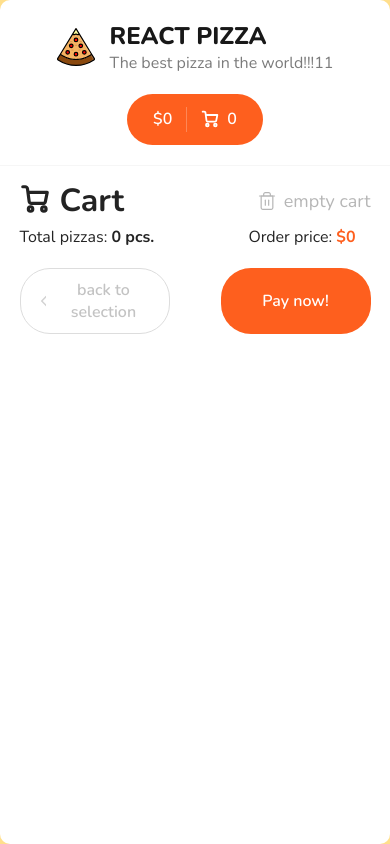
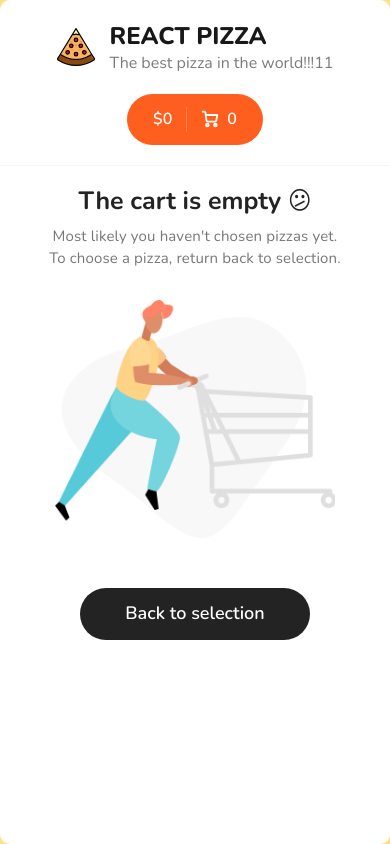
Before and after one commit to Spi-Re/commercial_pizza, a React (Create React App) app: page /cart in a window 390 px wide. Built offline with nearby package versions, Linux system fonts and the light colour scheme.

Commit message:
added empty cart

```diff
--- a/src/pages/Cart.jsx
+++ b/src/pages/Cart.jsx
@@ -3,6 +3,8 @@ import { useSelector, useDispatch } from 'react-redux';
 import { Link } from 'react-router-dom';
 import { onClearCart } from '../redux/slices/cartSlice';
 import PizzaBlockCart from '../components/PizzaBlockCart';
+
+import emptyCart from '../assets/img/empty-cart.png';
 
 function Cart() {
   const dispatch = useDispatch();
@@ -14,6 +16,22 @@ function Cart() {
 
   return (
     <div className="container container--cart">
+      {!totalPizzas ? (
+        <div className="cart cart--empty">
+          <h2>
+            The cart is empty <span>😕</span>
+          </h2>
+          <p>
+            Most likely you haven't chosen pizzas yet.
+            <br />
+            To choose a pizza, return back to selection.
+          </p>
+          <img src={emptyCart} alt="Empty cart" />
+          <Link to="/" className="button button--black">
+            <span>Back to selection</span>
+          </Link>
+        </div>
+      ) : (
         <div className="cart">
           <div className="cart__top">
             <h2 className="content__title">
@@ -126,6 +144,7 @@ function Cart() {
             </div>
           </div>
         </div>
+      )}
     </div>
   );
 }
--- a/src/scss/app.scss
+++ b/src/scss/app.scss
@@ -394,12 +394,17 @@ body {
 
   &--empty {
     margin: 0 auto;
-    width: 560px;
+    max-width: 520px;
     text-align: center;
 
     h2 {
-      font-size: 32px;
-      margin-bottom: 10px;
+      font-size: 38px;
+      margin-bottom: 20px;
+      @media (max-width: 420px) {
+        font-size: 25px;
+        font-weight: 700;
+        margin-bottom: 10px;
+      }
     }
 
     p {
@@ -407,17 +412,27 @@ body {
       line-height: 145.4%;
       letter-spacing: 0.01em;
       color: #777777;
+      @media (max-width: 420px) {
+        font-size: 15px;
+      }
     }
 
     icon {
       position: relative;
       top: 2px;
+      @media (max-width: 420px) {
+        font-size: 15px;
+      }
     }
 
     img {
       display: block;
-      width: 300px;
+      max-width: 300px;
       margin: 45px auto 60px;
+      @media (max-width: 420px) {
+        max-width: 280px;
+        margin: 30px auto 50px;
+      }
     }
 
     .button--black {
```
Lines whose indentation alone changed are shown as unchanged.
